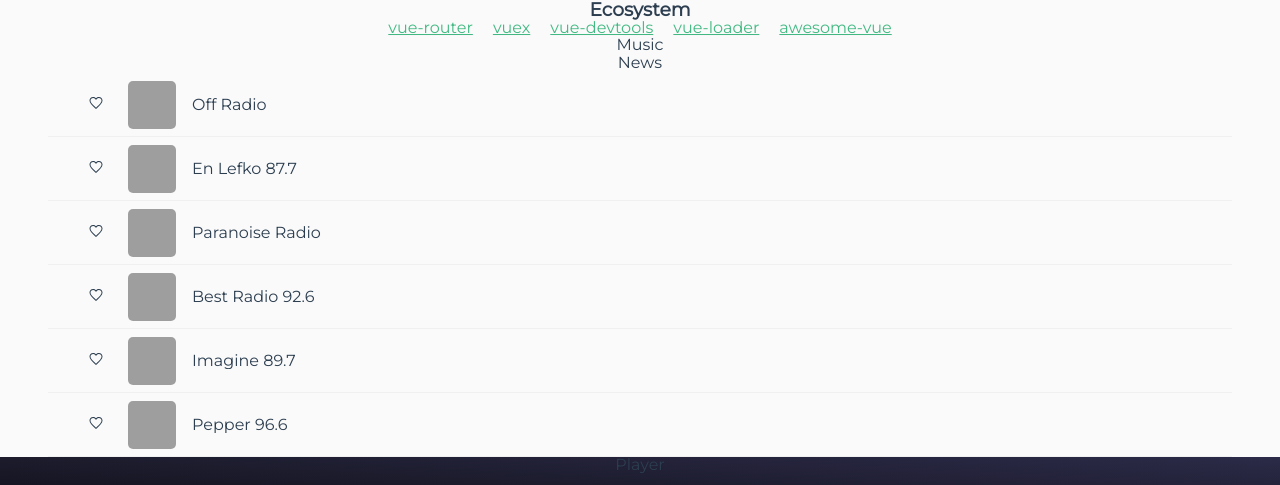
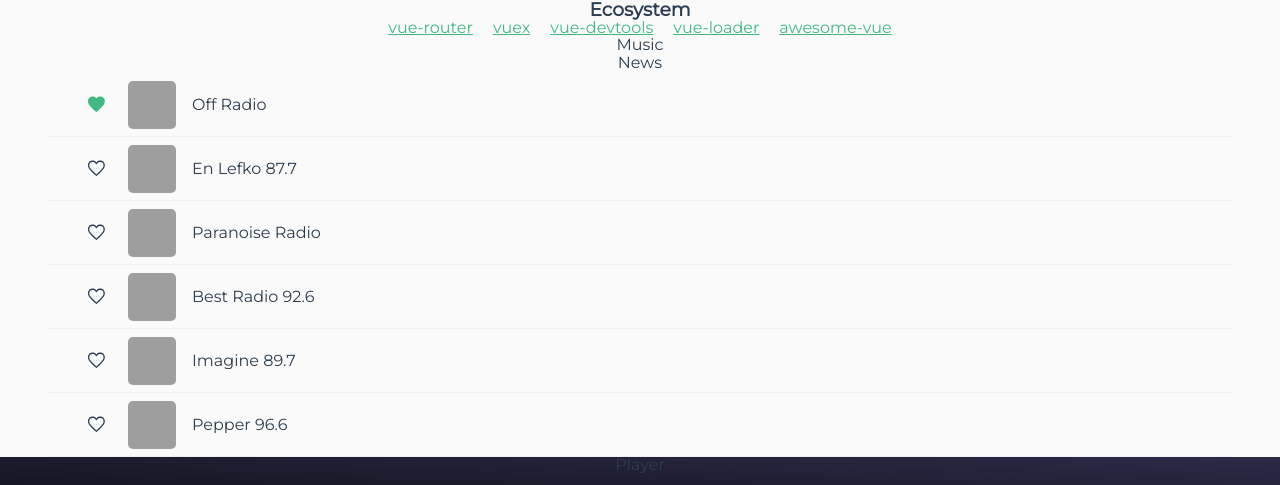
Before and after one commit to libekonst/chillout-vue, a Vue app: page /#/ in a window 1280 px wide. Both pictures are taken after a click on the button 96 px from the left and 383 px from the top of the page. Shown: the part 279-764 px from the top of the page. Built offline with nearby package versions, Linux system fonts and the light colour scheme; grey boxes are pictures that could not be loaded.

Commit message:
Initial add favorite implementation.

```diff
--- a/src/components/radio-collection/ListTile.vue
+++ b/src/components/radio-collection/ListTile.vue
@@ -9,6 +9,7 @@ export default {
     image: String,
     isSelected: Boolean,
     isPlaying: Boolean,
+    isFavorite: Boolean,
     id: Number,
   },
   data: () => ({ isHovered: false }),
@@ -40,14 +41,21 @@ export default {
     @click="$emit('play-radio', id)"
     :class="[{'li--playing':isPlaying && isSelected}, {'li--selected': isSelected}]"
   >
+    <!-- Play / Pause / Speaker icon -->
     <div class="action" :title="actionTitle">
       <ion-icon v-if="isHovered && isSelected && isPlaying" name="ios-pause"></ion-icon>
       <ion-icon v-else-if="!isHovered && isSelected && isPlaying" name="ios-volume-high"></ion-icon>
       <ion-icon v-else-if="isHovered" name="ios-play"></ion-icon>
     </div>
 
-    <button class="favorite" @click.stop>
-      <ion-icon name="md-heart-empty"></ion-icon>
+    <!-- Onclick, stop propagation and emit add favorite event -->
+    <button
+      :class="['favorite', {'favorite--checked': isFavorite}]"
+      @click.stop="$emit('add-favorite', id)"
+      :title="isFavorite ? 'Remove from Your Favorites': 'Add to Your Favorites'"
+    >
+      <ion-icon v-if="isFavorite" name="md-heart"></ion-icon>
+      <ion-icon v-else name="md-heart-empty"></ion-icon>
     </button>
     <div>
       <AsyncImage :src="image" :alt="`${name}'s logo`" class="image"/>
@@ -149,11 +157,26 @@ li {
 }
 
 .favorite {
-  /* width: 100%;
-  height: 100%; */
+  /* Flex */
+  display: flex;
+  align-items: center;
+  justify-content: center;
+
+  /* Styles */
+  font-size: 1.3rem;
+  color: #2c3e50;
+  transition: color 0.2s linear;
 
   &:active {
-    transform: scale(1.5);
+    transform: scale(0.9);
+  }
+
+  &:hover {
+    color: #42b983;
+  }
+
+  &--checked {
+    color: #42b983;
   }
 }
 
--- a/src/views/Home.vue
+++ b/src/views/Home.vue
@@ -12,16 +12,18 @@
         <br>
         <button @click="changeCategory('news')">News</button>
         <br>
-        <ul >
+        <ul>
           <ListTile
             v-for="radio of radios"
             :name="radio.name"
             :image="radio.image"
             :key="radio.id"
             :id="radio.id"
-            :isSelected="radio.id == selected"
+            :isSelected="radio.id === selected"
             :isPlaying="isPlaying"
-            @play-radio="selectRadio"
+            :isFavorite="favorites.includes(radio.id)"
+            @play-radio="handleSelectRadio"
+            @add-favorite="handleAddFavorite"
           />
         </ul>
       </div>
@@ -42,20 +44,17 @@ export default {
     HelloWorld,
     ListTile,
   },
-  data: () => ({ category: 'music', selected: null, isPlaying: false }),
+  data: () => ({ category: 'music', selected: null, isPlaying: false, favorites: [] }),
   computed: {
     radios() {
       return data.filter(radio => radio.label === this.category);
-    },
-    isSelectedRadio(id) {
-      return id === this.selected;
     },
   },
   methods: {
     changeCategory(category) {
       this.category = category;
     },
-    selectRadio(id) {
+    handleSelectRadio(id) {
       if (id === undefined) return;
 
       // If the radio is already selected, toggle isPlaying.
@@ -63,6 +62,11 @@ export default {
 
       this.selected = id;
       this.isPlaying = true;
+    },
+    handleAddFavorite(id) {
+      if (this.favorites.includes(id))
+        this.favorites = this.favorites.filter(f => f !== id);
+      else this.favorites.push(id);
     },
   },
 };
```
